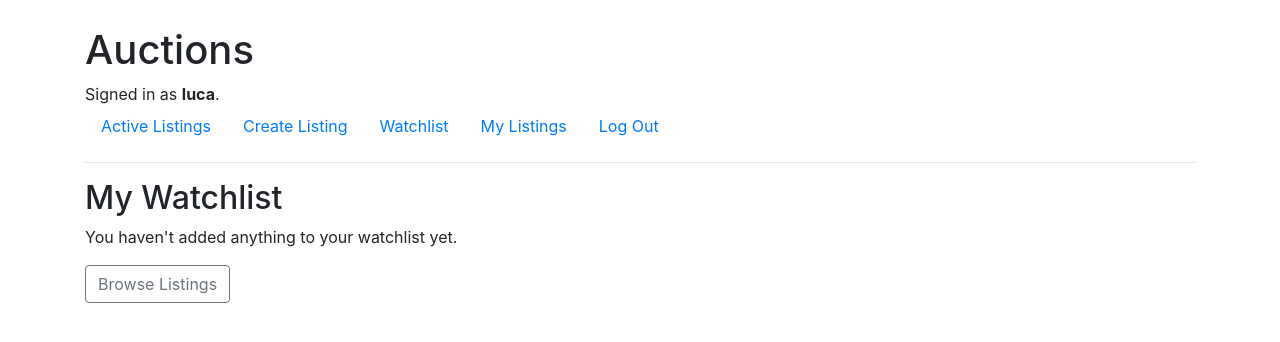
After one commit to lucas2052/Auction-Platform, a Django app: page /watchlist in a window 1280 px wide. The commit adds this page. Shown: the top 342 px of the page. Run offline with Django 3.2, Linux system fonts and the light colour scheme; a user stored in the database is signed in; data comes from the database, SQL or seed files in the repository; both versions use the stored data as it was after the commit; some libraries are stand-ins or nearby versions.

Commit message:
finish watchlist

```diff
--- a/auctions/templates/auctions/layout.html
+++ b/auctions/templates/auctions/layout.html
@@ -8,7 +8,7 @@
         <link href="{% static 'auctions/styles.css' %}" rel="stylesheet">
     </head>
     <body>
-        <div class="container mt-3"></div>
+        <div class="container mt-3">
         <h1>Auctions</h1>
         <div>
             {% if user.is_authenticated %}
@@ -25,6 +25,10 @@
             {% if user.is_authenticated %}
                 <li class="nav-item">
                     <a class="nav-link" href="{% url 'create_listing' %}">Create Listing</a>
+                </li>
+
+                <li class="nav-item">
+                    <a class="nav-link" href="{% url 'watchlist' %}">Watchlist</a>
                 </li>
 
                 <li class="nav-item">
--- /dev/null
+++ b/auctions/templates/auctions/watchlist.html
@@ -0,0 +1,23 @@
+{% extends "auctions/layout.html" %}
+
+{% block body %}
+    <h2>My Watchlist </h2>
+      <div class = "row">
+        {% for listing in listings %}
+            <div class = "col-md-4">
+                <div class ="card md-4">
+                    <div class ="card-body">
+                        <h5 class="card-title">{{ listing.title }}</h5>
+                        <p class="card-text">{{ listing.description|truncatewords:20 }}</p>
+                        <a href="{% url 'listing_detail' listing.id %}" class="btn btn-primary">View Details</a>
+                    </div>
+                </div>
+            </div>
+            {% empty %}
+              <div class ="col-12">
+                <p>You haven't added anything to your watchlist yet.</p>
+                <a href ="{% url 'index' %}" class="btn btn-outline-secondary">Browse Listings</a>
+             </div>
+             {% endfor %}
+        </div>
+        {% endblock %}
--- a/auctions/urls.py
+++ b/auctions/urls.py
@@ -9,7 +9,8 @@ urlpatterns = [
     path("register", views.register, name="register"),
     path("create", views.creating_listing, name="create_listing"),
     path("my_listings", views.my_listings, name="my_listings"),
-     path("listing/<int:listing_id>/edit", views.edit_listing, name="edit_listing"),
+    path("listing/<int:listing_id>/edit", views.edit_listing, name="edit_listing"),
     path("toggle_watchlist/<int:listing_id>", views.toggle_watchlist, name="toggle_watchlist"),
     path("listing/<int:listing_id>", views.listing_detail, name="listing_detail"),
+    path("watchlist", views.watchlist, name="watchlist"),
 ]
--- a/auctions/views.py
+++ b/auctions/views.py
@@ -13,7 +13,13 @@ from .models import User
 def index(request):
     active_listings = AuctionListing.objects.all()
 
-    return render(request, "auctions/index.html" , {"listings": active_listings})
+    user_watchlist = []
+    if request.user.is_authenticated:
+        user_watchlist = request.user.watchlist.all()
+
+    return render(request, "auctions/index.html" , {
+        "listings": active_listings,
+        "watchlist": user_watchlist})
 
 
 def login_view(request):
@@ -128,8 +134,6 @@ def listing_detail(request, listing_id):
         })
 
 
-
-
 def toggle_watchlist(request, listing_id):
     listing = get_object_or_404(AuctionListing, pk=listing_id)
 
@@ -141,3 +145,7 @@ def toggle_watchlist(request, listing_id):
         messages.success(request, f"{listing.title} has been added to your watchlist.")
 
     return HttpResponseRedirect(reverse("listing_detail", args=[listing_id]))
+
+def watchlist(request):
+    items = request.user.watchlist.all()
+    return render(request, "auctions/watchlist.html", {"listings": items})
```
Also changed, not shown: auctions/templates/auctions/index.html (+9 -9 lines), db.sqlite3.
